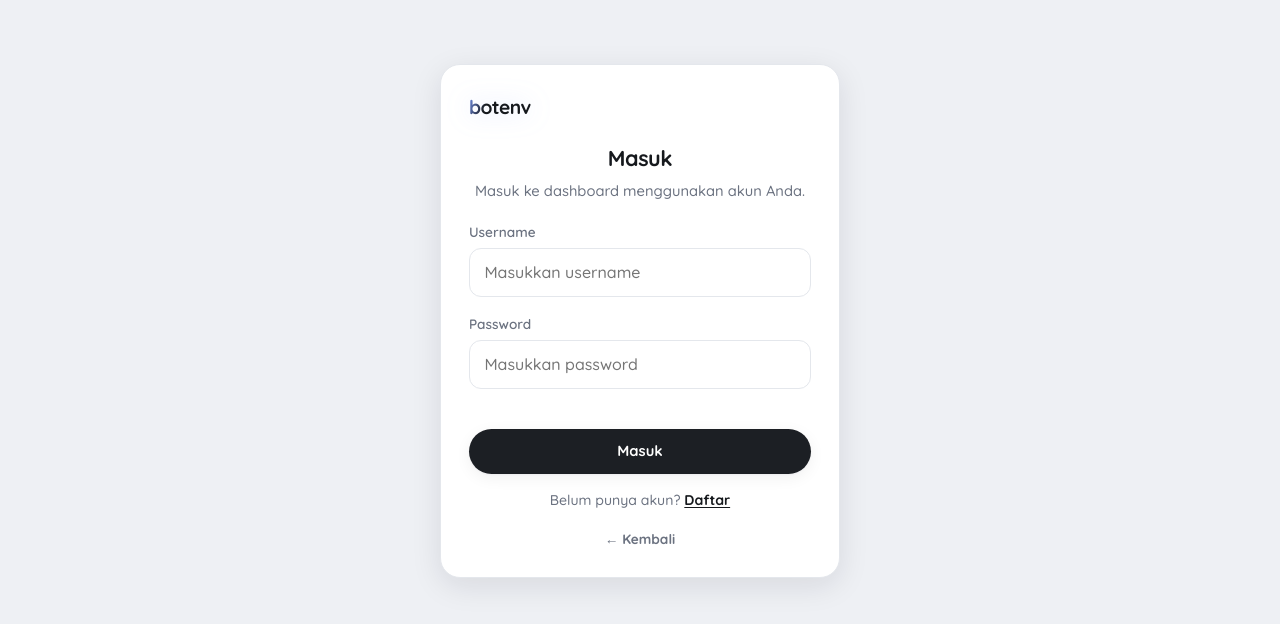
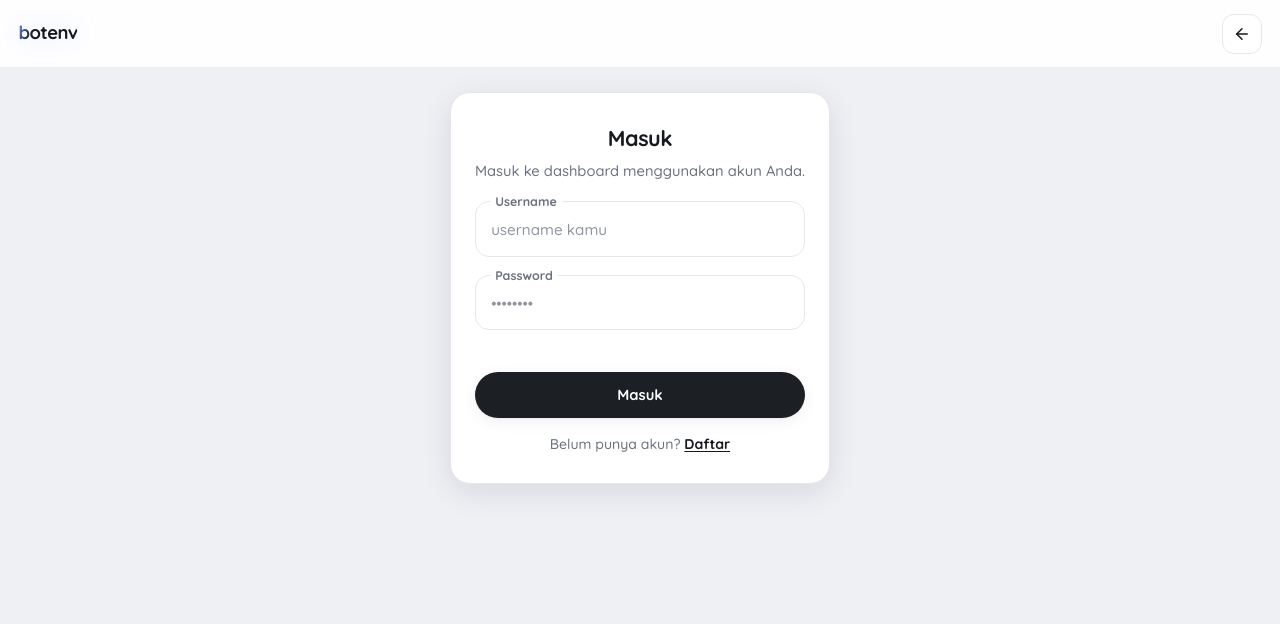
Before and after one commit to iccu2nd/zoramda, a website: page public/app.html in a window 1280 px wide. Drawn offline with Linux system fonts and the light colour scheme.

Commit message:
Update via rezora bot (2026-09-07T20:27:10.609Z)

```diff
--- a/public/app.html
+++ b/public/app.html
@@ -17,22 +17,32 @@
 </head>
 <body>
   <!-- login / register -->
-  <div id="loginView" class="wrap">
+  <div id="loginView" class="auth-page">
+    <header class="auth-topbar">
+      <a href="/" class="brand">botenv</a>
+      <a href="/" class="auth-back" aria-label="Kembali">
+        <svg viewBox="0 0 24 24" fill="none" stroke="currentColor" stroke-width="2" stroke-linecap="round" stroke-linejoin="round">
+          <path d="M19 12H5"/><path d="m12 19-7-7 7-7"/>
+        </svg>
+      </a>
+    </header>
+
+    <div class="auth-page-body wrap">
       <div class="login-card">
-      <div class="brand" style="justify-content:center;margin-bottom:1.15rem">botenv</div>
-
         <!-- Sign in -->
         <form id="loginForm" class="auth-form">
           <h1>Masuk</h1>
           <p class="sub">Masuk ke dashboard menggunakan akun Anda.</p>
-        <div class="field">
-          <label>Username</label>
-          <input type="text" id="loginUsername" placeholder="Masukkan username" autocomplete="username" autocapitalize="off" required>
+
+          <div class="outline-field">
+            <label for="loginUsername">Username</label>
+            <input type="text" id="loginUsername" placeholder="username kamu" autocomplete="username" autocapitalize="off" required>
           </div>
-        <div class="field">
-          <label>Password</label>
-          <input type="password" id="loginPassword" placeholder="Masukkan password" autocomplete="current-password" required>
+          <div class="outline-field">
+            <label for="loginPassword">Password</label>
+            <input type="password" id="loginPassword" placeholder="••••••••" autocomplete="current-password" required>
           </div>
+
           <p class="auth-error" id="loginError"></p>
           <button class="btn btn-block" id="loginBtn" type="submit">Masuk</button>
           <p class="auth-switch">Belum punya akun? <button type="button" class="auth-link" id="showRegister">Daftar</button></p>
@@ -42,35 +52,34 @@
         <form id="registerForm" class="auth-form hidden">
           <h1>Daftar</h1>
           <p class="sub">Lengkapi data berikut untuk membuat akun.</p>
-        <div class="field">
-          <label>Username</label>
-          <input type="text" id="regUsername" placeholder="Pilih username" autocomplete="username" autocapitalize="off" required>
+
+          <div class="outline-field">
+            <label for="regUsername">Username</label>
+            <input type="text" id="regUsername" placeholder="pilih username" autocomplete="username" autocapitalize="off" required>
           </div>
-        <div class="field">
-          <label>Email</label>
+          <div class="outline-field">
+            <label for="regEmail">Email</label>
             <input type="email" id="regEmail" placeholder="name@example.com" autocomplete="email" required>
           </div>
-        <div class="field">
-          <label>Password</label>
-          <input type="password" id="regPassword" placeholder="Minimal 6 karakter" autocomplete="new-password" required>
+          <div class="outline-field">
+            <label for="regPassword">Password</label>
+            <input type="password" id="regPassword" placeholder="minimal 6 karakter" autocomplete="new-password" required>
           </div>
-        <div class="field">
-          <label>Konfirmasi password</label>
-          <input type="password" id="regConfirmPassword" placeholder="Ulangi password" autocomplete="new-password" required>
+          <div class="outline-field">
+            <label for="regConfirmPassword">Konfirmasi password</label>
+            <input type="password" id="regConfirmPassword" placeholder="ulangi password" autocomplete="new-password" required>
           </div>
-        <div class="field">
-          <label>Nomor WhatsApp</label>
-          <input type="tel" id="regPhone" placeholder="e.g. 6281234567890" autocomplete="tel" inputmode="numeric">
-          <p class="hint" style="margin:0.3rem 0 0;font-size:0.78rem;color:var(--muted)">Nomor pribadi Anda — bukan untuk sesi bot.</p>
+          <div class="outline-field">
+            <label for="regPhone">Nomor WhatsApp</label>
+            <input type="tel" id="regPhone" placeholder="6281234567890" autocomplete="tel" inputmode="numeric">
           </div>
+          <p class="hint" style="margin:-0.35rem 0 0.85rem;font-size:0.78rem;color:var(--muted)">Nomor pribadi Anda — bukan untuk sesi bot.</p>
+
           <p class="auth-error" id="registerError"></p>
           <button class="btn btn-block" id="registerBtn" type="submit">Daftar</button>
           <p class="auth-switch">Sudah punya akun? <button type="button" class="auth-link" id="showLogin">Masuk</button></p>
         </form>
-
-      <p style="text-align:center;margin-top:1rem;font-size:0.85rem;color:var(--muted);font-weight:500">
-        <a href="/" style="font-weight:700">← Kembali</a>
-      </p>
+      </div>
     </div>
   </div>
 
--- a/public/css/main.css
+++ b/public/css/main.css
@@ -599,12 +599,12 @@ img { max-width: 100%; display: block; }
 .empty svg { display: block; width: 48px; height: 48px; margin: 0 auto 0.75rem; opacity: 0.5; }
 
 .login-card {
-  max-width: 400px;
-  margin: 4rem auto;
+  max-width: 420px;
+  margin: 1.25rem auto 2rem;
   background: var(--card);
   border: 1px solid var(--border);
   border-radius: 20px;
-  padding: 1.75rem;
+  padding: 1.75rem 1.5rem;
   box-shadow: var(--shadow-lg);
 }
 .login-card h1 {
@@ -994,3 +994,106 @@ img { max-width: 100%; display: block; }
 .auth-form .sub {
   margin-bottom: 1.15rem;
 }
+
+
+/* ——— auth page sticky header + outline fields ——— */
+.auth-page {
+  min-height: 100vh;
+  display: flex;
+  flex-direction: column;
+  background: var(--bg);
+}
+.auth-topbar {
+  position: sticky;
+  top: 0;
+  z-index: 50;
+  display: flex;
+  align-items: center;
+  justify-content: space-between;
+  gap: 1rem;
+  padding: 0.85rem 1.15rem;
+  background: color-mix(in srgb, var(--nav) 92%, transparent);
+  backdrop-filter: blur(12px);
+  -webkit-backdrop-filter: blur(12px);
+  border-bottom: 1px solid var(--border-soft);
+}
+.auth-topbar .brand {
+  font-size: 1.15rem;
+}
+.auth-back {
+  display: inline-flex;
+  align-items: center;
+  justify-content: center;
+  width: 40px;
+  height: 40px;
+  border-radius: 12px;
+  color: var(--text);
+  border: 1px solid var(--border);
+  background: var(--card);
+  transition: background 0.15s ease, border-color 0.15s ease;
+}
+.auth-back:hover {
+  background: var(--chip);
+  border-color: var(--border);
+}
+.auth-back svg {
+  width: 18px;
+  height: 18px;
+}
+.auth-page-body {
+  flex: 1;
+  display: flex;
+  align-items: flex-start;
+  justify-content: center;
+  padding: 1.5rem 1rem 2.5rem;
+}
+.auth-page-body .login-card {
+  width: 100%;
+  max-width: 420px;
+  margin: 0 auto;
+}
+
+/* Outline label field — legend-style */
+.outline-field {
+  position: relative;
+  margin: 0 0 1.15rem;
+  border: 1px solid var(--border);
+  border-radius: 14px;
+  background: var(--card);
+  transition: border-color 0.2s, box-shadow 0.2s;
+}
+.outline-field:focus-within {
+  border-color: var(--text);
+  box-shadow: 0 0 0 3px color-mix(in srgb, var(--text) 8%, transparent);
+}
+.outline-field label {
+  position: absolute;
+  top: 0;
+  left: 0.85rem;
+  transform: translateY(-50%);
+  padding: 0 0.35rem;
+  margin: 0;
+  font-size: 0.78rem;
+  font-weight: 700;
+  line-height: 1;
+  color: var(--muted);
+  background: var(--card);
+  pointer-events: none;
+  z-index: 1;
+}
+.outline-field input {
+  width: 100%;
+  border: none;
+  outline: none;
+  background: transparent;
+  padding: 1rem 0.95rem 0.85rem;
+  font-family: inherit;
+  font-weight: 500;
+  font-size: 0.95rem;
+  color: var(--text);
+  border-radius: 14px;
+}
+.outline-field input::placeholder {
+  color: var(--muted);
+  opacity: 0.75;
+}
```
Lines whose indentation alone changed are shown as unchanged.
